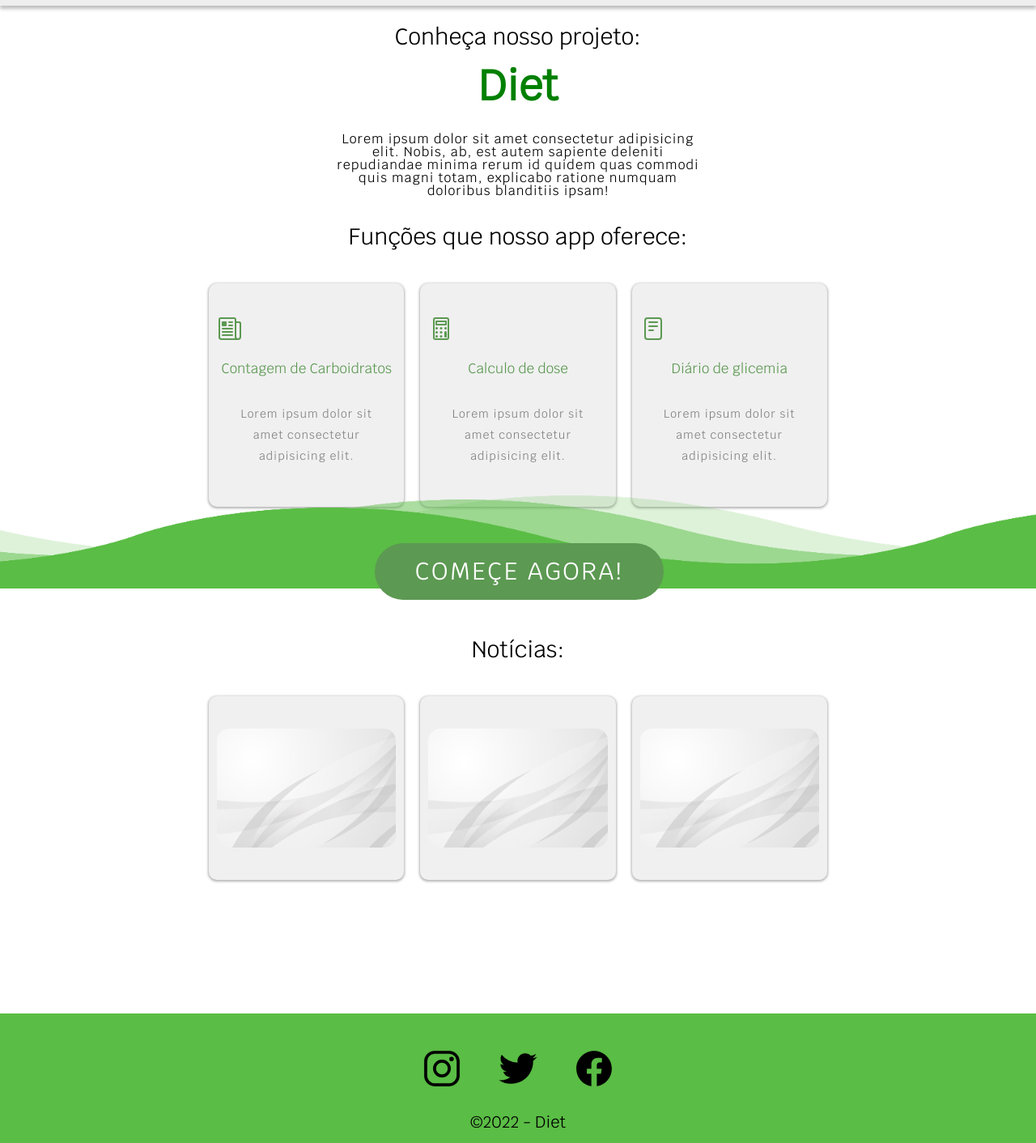
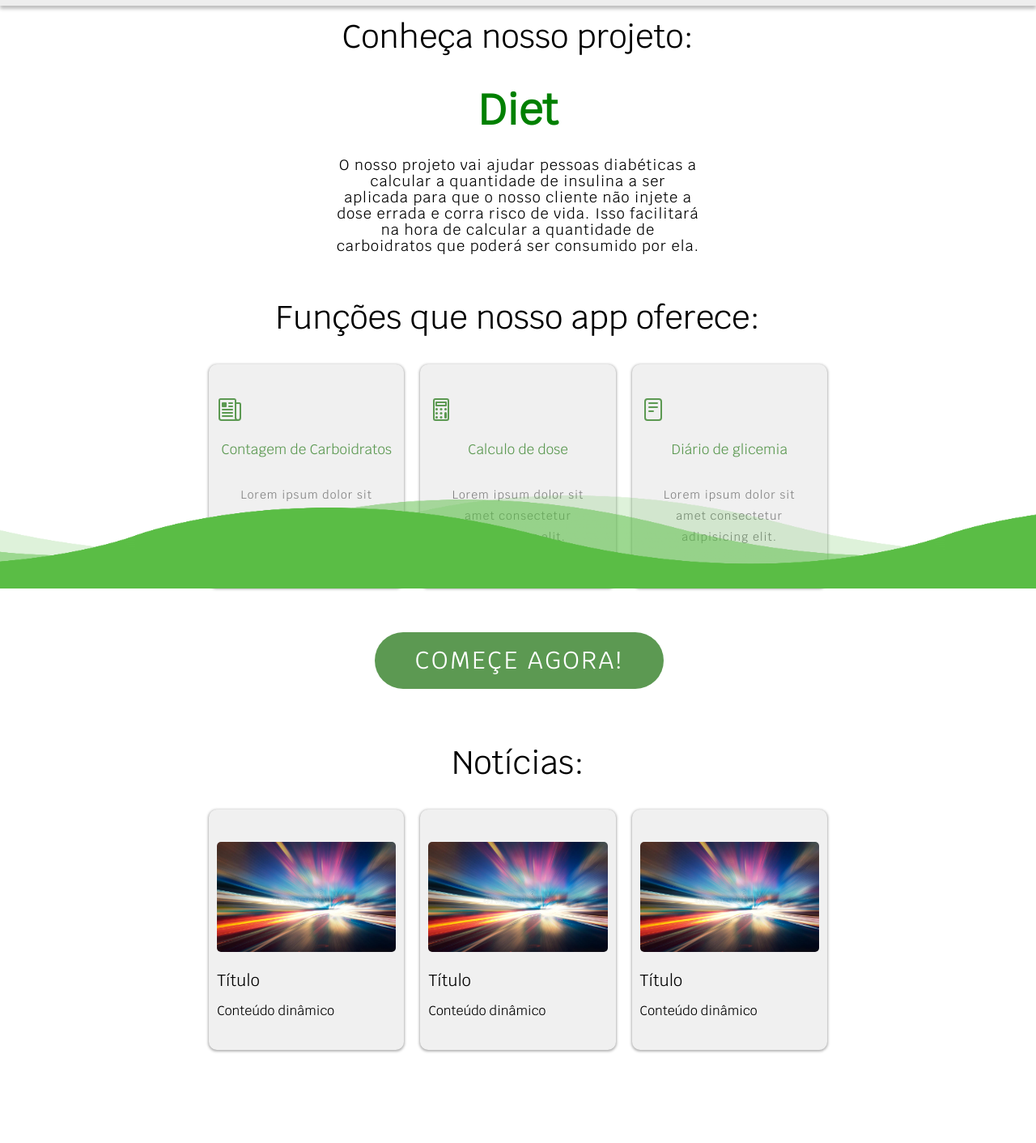
Before and after one commit to Dav1s0707/2emia-projeto, a plain HTML site: page index.html in a window 1280 px wide. Shown: the part 73-1485 px from the top of the page at 81% size. Drawn offline with nearby package versions, Linux system fonts and the light colour scheme.

Commit message:
Add files via upload

```diff
--- a/assets/style.css
+++ b/assets/style.css
@@ -38,16 +38,26 @@ a {
 }
 
 h2 {
-    font-size: 28px;
+    font-size: 40px;
     font-weight: 400;
     line-height: 46px;
     letter-spacing: 0em;
     text-align: center;
-    margin-top: 15px;
+    margin-top: 45px;
 }
 
-.inicial {
-    font-size: 28px;
+h3 {
+    margin-top: 25px;
+    font-size: 20px;
+}
+
+h4 {
+    margin-top: 20px;
+
+}
+
+h1 {
+    font-size: 40px;
     font-weight: 400;
     line-height: 46px;
     letter-spacing: 0em;
@@ -59,9 +69,10 @@ p {
     max-width: 450px;
     text-align: center;
     margin-top: 20px;
-    font-size: 16px;
+    font-size: 18px;
     letter-spacing: 1px;
     margin: 10px;
+    line-height: 20px;
 }
 
 .verde {
@@ -220,7 +231,7 @@ main {
 .middle {
     padding: 20px 50px;
     font-size: 30px;
-    margin-top: 30px;
+    margin-top: 40px;
     margin-bottom: 20px;
 }
 
@@ -339,12 +350,12 @@ main {
     margin-bottom: 15px;
     display: flex;
     flex-direction: column;
+
 }
 
 .diferencial-single img {
     width: 100%;
-    height: 100%;
-    border-radius: 15px;
+    border-radius: 5px;
 }
 
 .diferencial-single .svg {
@@ -364,6 +375,8 @@ main {
     line-height: 26px;
     align-self: center;
 }
+
+
 
 .diferencial-single:hover {
     transform: scale(1.05);
--- a/index.html
+++ b/index.html
@@ -18,7 +18,7 @@
 <body>
   <header class="icons-header">
 
-    <img class="logo" src="assets/images/logo.svg" alt="Logo">
+    <img class="logo" src="assets/images/logo.svg" alt="logo">
 
     <div>
       <a href="login.html">
@@ -28,12 +28,10 @@
   </header>
 
   <main>
-    <h1 class="inicial">Conheça nosso projeto:</h1>
+    <h1>Conheça nosso projeto:</h1>
     <h2 class="verde">Diet</h2>
     <p>
-      Lorem ipsum dolor sit amet consectetur adipisicing elit. Nobis, ab, est
-      autem sapiente deleniti repudiandae minima rerum id quidem quas commodi
-      quis magni totam, explicabo ratione numquam doloribus blanditiis ipsam!
+      O nosso projeto vai ajudar pessoas diabéticas a calcular a quantidade de insulina a ser aplicada para que o nosso cliente não injete a dose errada e corra risco de vida. Isso facilitará na hora de calcular a quantidade de carboidratos que poderá ser consumido por ela.
     </p>
 
     <h2>Funções que nosso app oferece:</h2>
@@ -64,19 +62,30 @@
     <h2>Notícias:</h2>
     <div class="center">
       <div class="diferenciais">
+
         <div class="diferencial-single">
-          <img src="assets/images/background.jpg" alt="noticia1" />
+          <img src="assets/images/noticia2.png" alt="imagem noticia 1" />
+          <h3>Título</h3>
+          <h4>Conteúdo dinâmico</h4>
         </div>
 
         <div class="diferencial-single">
-          <img src="assets/images/background.jpg" alt="noticia2" />
+          <img src="assets/images/noticia2.png" alt="imagem noticia 2" />
+          <h3>Título</h3>
+          <h4>Conteúdo dinâmico</h4>
         </div>
 
         <div class="diferencial-single">
-          <img src="assets/images/background.jpg" alt="noticia3" />
+          <img src="assets/images/noticia2.png" alt="imagem noticia 3" />
+          <h3>Título</h3>
+          <h4>Conteúdo dinâmico</h4>
         </div>
+
       </div>
     </div>
+
+
+
   </main>
 
   <div class="waves">
@@ -86,7 +95,7 @@
   </div>
   <footer>
 
-    <div>
+    <div">
       <ion-icon name="logo-instagram"></ion-icon>
       <ion-icon name="logo-twitter"></ion-icon>
       <ion-icon name="logo-facebook"></ion-icon>
```
Also changed, not shown: assets/images/noticia.png (added), assets/images/noticia2.jpg (added), assets/images/noticia2.png (added).
